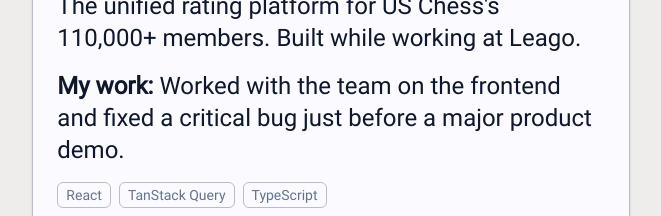
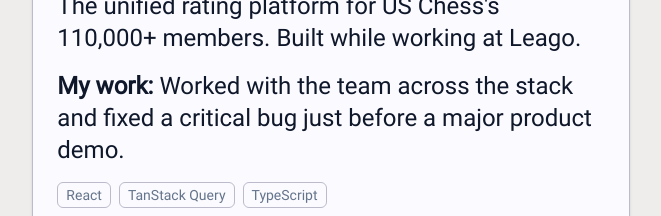
Before and after one commit to markwong167/Portfolio, a Next.js app: page / in a window 1280 px wide. Shown: the part 1926-2142 px from the top of the page, without its empty margins (437-1098 px from the left). Built offline with nearby package versions, Linux system fonts and the light colour scheme.

Commit message:
Describe US Chess work as full stack in role description
Co-Authored-By: Claude Sonnet 5.5 <noreply@anthropic.com>
Claude-Session: https://claude.ai/code/session_01Cv2D4o7QmieDRpoNqe4Yay

```diff
--- a/src/assets/sectionData/sectionData.ts
+++ b/src/assets/sectionData/sectionData.ts
@@ -66,7 +66,7 @@ export const usChess = {
   tags: ["React", "TanStack Query", "TypeScript"],
   description:
     "The unified rating platform for US Chess's 110,000+ members. Built while working at Leago.",
-  role: "Worked with the team on the frontend and fixed a critical bug just before a major product demo.",
+  role: "Worked with the team across the stack and fixed a critical bug just before a major product demo.",
   linkLeft: false,
   image: usChessWebp,
   icon: Crown,
```
